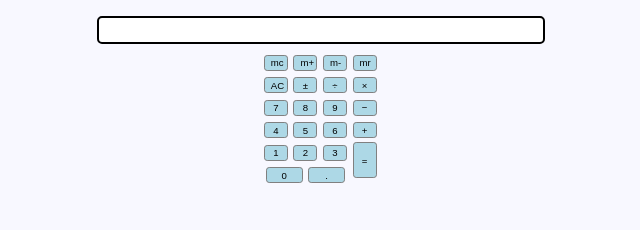
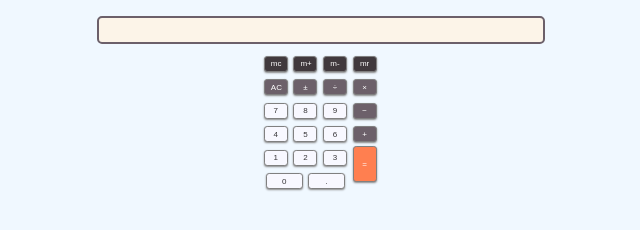
Before and after one commit to thelawlab/calculator, a plain HTML site: page index.html in a window 1280 px wide. Shown: the whole page, without its empty margins (319-959 px from the left). Drawn offline with Linux system fonts and the light colour scheme.

Commit message:
fashion style

```diff
--- a/index.html
+++ b/index.html
@@ -3,8 +3,8 @@
 <head>
   <meta charset="utf-8">
   <meta name="viewport" content="width=device-width, initial-scale=1">
+  <script src="http://g.tbcdn.cn/mtb/lib-flexible/0.3.4/??flexible_css.js,flexible.js"></script>
   <link rel="stylesheet" type="text/css" href="style.css">
-  <script src="http://g.tbcdn.cn/mtb/lib-flexible/0.3.4/??flexible_css.js,flexible.js"></script>
   <title>Calculator</title>
 </head>
 <body>
@@ -14,42 +14,42 @@
     </div>
     <div class="btnarea">
       <div>
-        <button>mc</button>
-        <button>m+</button>
-        <button>m-</button>
-        <button>mr</button>
+        <button class="operator mop">mc</button>
+        <button class="operator mop">m+</button>
+        <button class="operator mop">m-</button>
+        <button class="operator mop">mr</button>
       </div>
       <div>
-        <button>AC</button>
-        <button>&plusmn;</button>
-        <button>&div;</button>
-        <button>&times;</button>
+        <button class="operator">AC</button>
+        <button class="operator">&plusmn;</button>
+        <button class="operator">&div;</button>
+        <button class="operator">&times;</button>
       </div>
       <div>
-        <button>7</button>
-        <button>8</button>
-        <button>9</button>
-        <button>&minus;</button>
+        <button class="number">7</button>
+        <button class="number">8</button>
+        <button class="number">9</button>
+        <button class="operator">&minus;</button>
       </div>
       <div>
-        <button>4</button>
-        <button>5</button>
-        <button>6</button>
-        <button>+</button>
+        <button class="number">4</button>
+        <button class="number">5</button>
+        <button class="number">6</button>
+        <button class="operator">+</button>
       </div>
       <div style="display: inline-block;vertical-align: top">
         <div>
-          <button>1</button>
-          <button>2</button>
-          <button>3</button>
+          <button class="number">1</button>
+          <button class="number">2</button>
+          <button class="number">3</button>
         </div>
         <div style="margin-top: 0.25rem">
-          <button class="zero">0</button>
-          <button class="dot">.</button>
+          <button class="zero number">0</button>
+          <button class="dot number">.</button>
         </div>
       </div>
       <div style="display: inline-block">
-          <button class="equal">=</button>
+          <button class="equal operator">=</button>
       </div>
     </div>
   </div>
--- a/style.css
+++ b/style.css
@@ -1,17 +1,16 @@
 * {
   box-sizing: border-box;
 }
-body {
+html, body {
   margin: 0;
   padding: 0;
-  background-color: ghostwhite;
+  background-color: #F0F8FF;
 }
 .calculator {
   padding-top: 1rem;
   width:50%;
   margin: 0 auto;
 }
-
 .btnarea {
   margin-top: 0.5rem;
   text-align: center;
@@ -23,29 +22,48 @@ body {
   display: block;
   width: 70%;
   margin: 0 auto;
-  border: 2px solid black;
+  border: 2px solid #6c606a;
   border-radius: 5px;
   font-size: 1rem;
   padding: 0.2rem;
+  text-align: right;
+  direction: rtl;
+  background-color: #FCF4E8;
 }
 
 button {
-  margin-right: 0.1rem !important;
+  margin-right: 0.1rem;
   height: 1rem;
   width: 1.5rem;
   background-color: lightblue;
   border: 1px solid gray;
   border-radius: 0.2rem;
-  font-size: 0.6rem;
+  font-size: 0.5rem;
+  box-shadow: 0px 1px 2px #888888;
 }
-
+button:hover {
+  cursor: pointer;
+}
 .zero, .dot {
   width: 2.3rem;
+}
+.operator {
+  background-color: #6c606a;
+  color: white;
+}
+.mop {
+  background-color: #40393d;
+}
+.number {
+  background-color: ghostwhite;
+  color: #373538;
 }
 .equal {
   width: 1.5rem;
   height: 2.25rem;
+  background-color: #FF7F50;
 }
+
 
 @media screen and (max-width: 768px) {
   .calculator {
```
